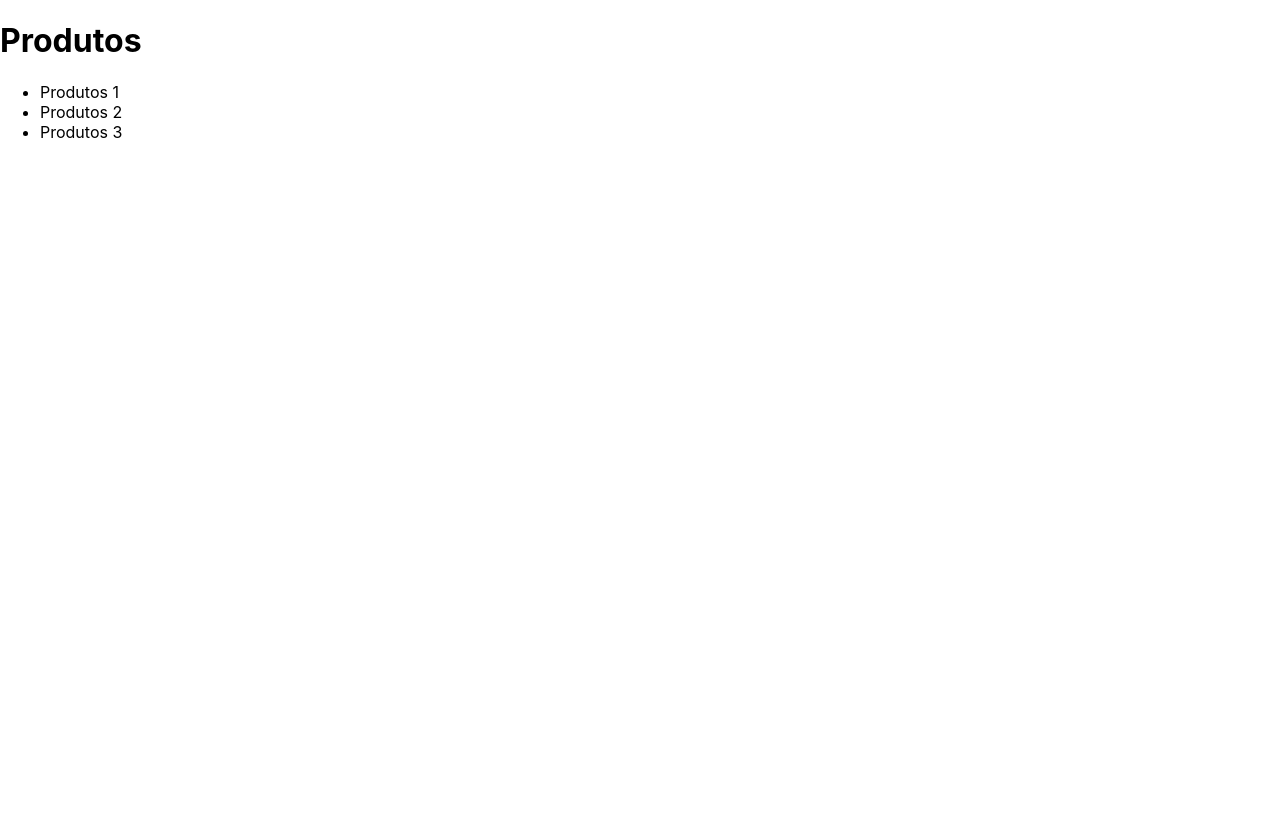
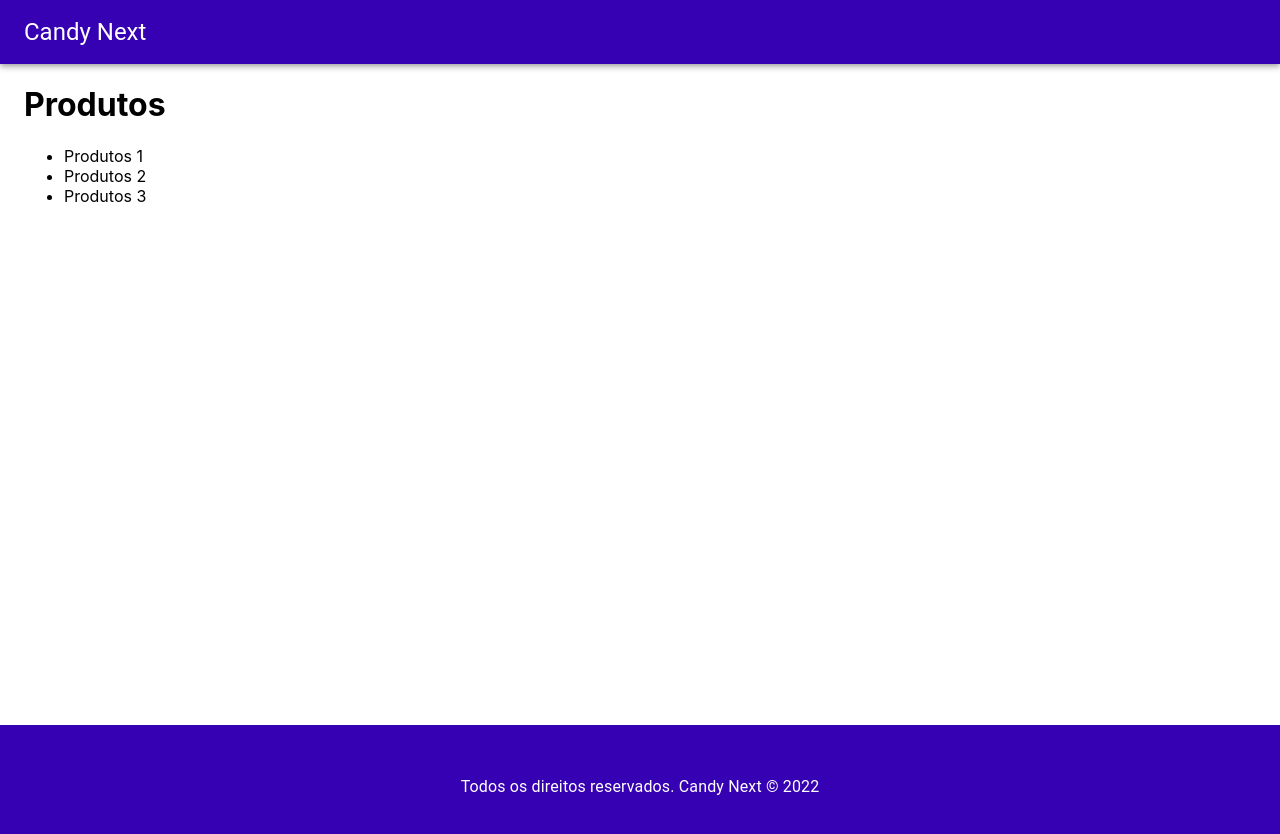
Before and after one commit to Drlazinho/candy-eccomerce, a Next.js app: page / in a window 1280 px wide. Shown: the top 834 px of the page. Before the commit the page ends 800 px from the top, so only its background shows below. Built offline with nearby package versions, Linux system fonts and the light colour scheme.

Commit message:
Layout with MUI

```diff
--- a/components/Layout.js
+++ b/components/Layout.js
@@ -1,5 +1,27 @@
 import React from 'react';
+import Head from 'next/head';
+import { AppBar, Toolbar, Typography, Container } from '@material-ui/core';
+import useStyles from '../utils/styles';
 
-export default function Layout() {
-  return <div></div>;
+export default function Layout({children}) {
+  const styles = useStyles()
+
+  return (
+    <div>
+      <Head>
+        <title>Candy Next</title>
+      </Head>
+      <AppBar position="static" className={styles.navbar}>
+        <Toolbar>
+          <Typography variant="h5">Candy Next</Typography>
+        </Toolbar>
+      </AppBar>
+      <Container className={styles.main}>
+        {children}
+      </Container>
+      <footer className={styles.footer}>
+        <Typography>Todos os direitos reservados. Candy Next &copy; 2022</Typography>
+      </footer>
+    </div>
+  );
 }
--- /dev/null
+++ b/pages/_document.js
@@ -0,0 +1,45 @@
+import { ServerStyleSheets } from '@material-ui/core/styles'
+import Document, { Html, Head, Main, NextScript } from 'next/document'
+import React from 'react'
+
+
+//Customização da pagina no Servidor
+export default class MyDocument extends Document {
+  render() {
+    return (
+      <Html lang="pt-br">
+        <Head></Head>
+        <body>
+          <Main></Main>
+          <NextScript />
+        </body>
+      </Html>
+    )
+  }
+}
+
+//Personalização para renderização da Page
+MyDocument.getInitialProps = async (context) => {
+
+  const sheets = new ServerStyleSheets()
+  const originalRenderPage = context.renderPage;
+
+  //Executa a lógica de renderização React async neste caso.
+  context.renderPage = () => {
+    return originalRenderPage({
+
+      //juntar toda React tree
+      enhanceApp: App => props => sheets.collect(<App {...props} />)
+    });
+  };
+
+  //O pai 'getInitProps', agora inclui o 'renderPage' personalizado
+  const initialProps = await Document.getInitialProps(context);
+  return {
+    ...initialProps,
+    styles: [
+      ...React.Children.toArray(initialProps.styles),
+      sheets.getStyleElement(),
+    ],
+  };
+};
--- a/pages/index.js
+++ b/pages/index.js
@@ -1,9 +1,11 @@
 import Head from 'next/head'
 import Image from 'next/image'
 import styles from '../styles/Home.module.css'
+import Layout from '../components/Layout'
 
 export default function Home() {
   return (
+    <Layout>
     <div>
       <h1>Produtos</h1>
       <ul>
@@ -12,5 +14,7 @@ export default function Home() {
         <li>Produtos 3</li>
       </ul>
     </div>
+
+    </Layout>
   )
 }
--- /dev/null
+++ b/utils/styles.js
@@ -0,0 +1,22 @@
+import { makeStyles } from "@material-ui/core";
+
+const useStyles = makeStyles({
+  navbar:{
+    backgroundColor: '#3600B3',
+    '& a': {
+      color: '#FECC00',
+      marginLeft: 10,
+    },
+  },
+  main: {
+    minHeight: '80vh',
+  },
+  footer: {
+    backgroundColor: '#3600B3',
+    padding: '50px',
+    textAlign: 'center',
+    margin: 'auto',
+    color: 'white',
+  },
+});
+export default useStyles;
```
Also changed, not shown: 1 other file (tests, documents, lock files or other folders).
